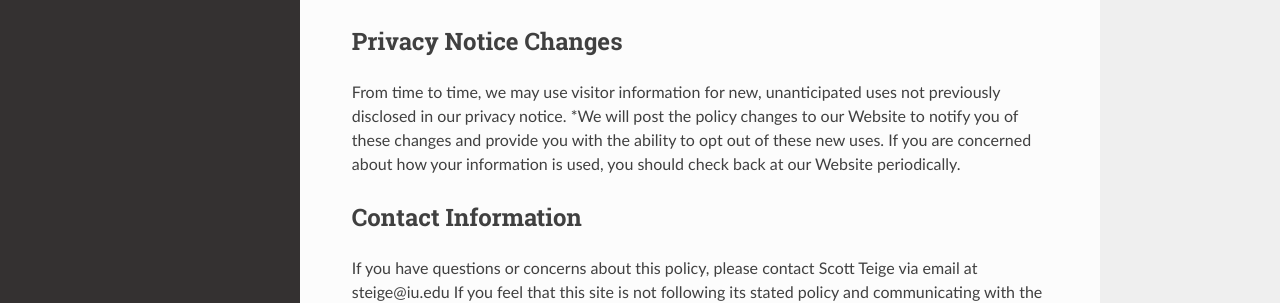
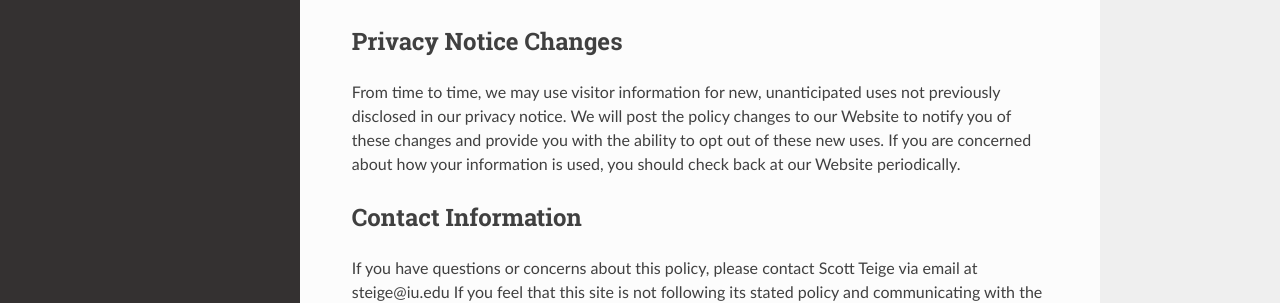
Before and after one commit to osg-htc/operations, an MkDocs documentation site: the page built from docs/privacy.md, in a window 1280 px wide and 900 px high, scrolled down 3455 px. Shown: the part 429-732 px from the top of the window. Built offline with MkDocs 1.6.1, drawn with Linux system fonts in a browser that asks for light colours; nearby versions of some CDN libraries; old or Windows-style settings are respelled for this version of MkDocs.

```diff
--- a/docs/privacy.md
+++ b/docs/privacy.md
@@ -111,7 +111,7 @@ We have appropriate security measures in place in our physical facilities to pro
 ## Privacy Notice Changes
 
 From time to time, we may use visitor information for new, unanticipated uses not previously disclosed in our privacy notice.
-   *We will post the policy changes to our Website to notify you of these changes and provide you with the ability to opt out of these new uses. If you are concerned about how your information is used, you should check back at our Website periodically.
+We will post the policy changes to our Website to notify you of these changes and provide you with the ability to opt out of these new uses. If you are concerned about how your information is used, you should check back at our Website periodically.
 
 ## Contact Information
 
```
